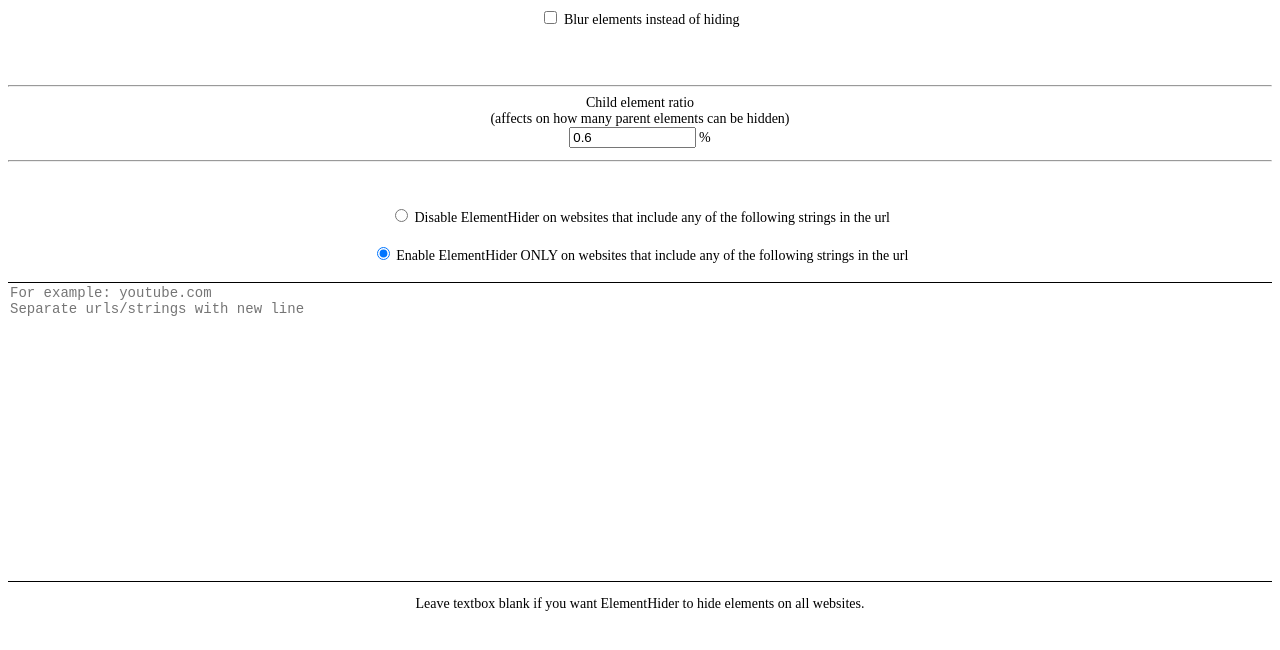
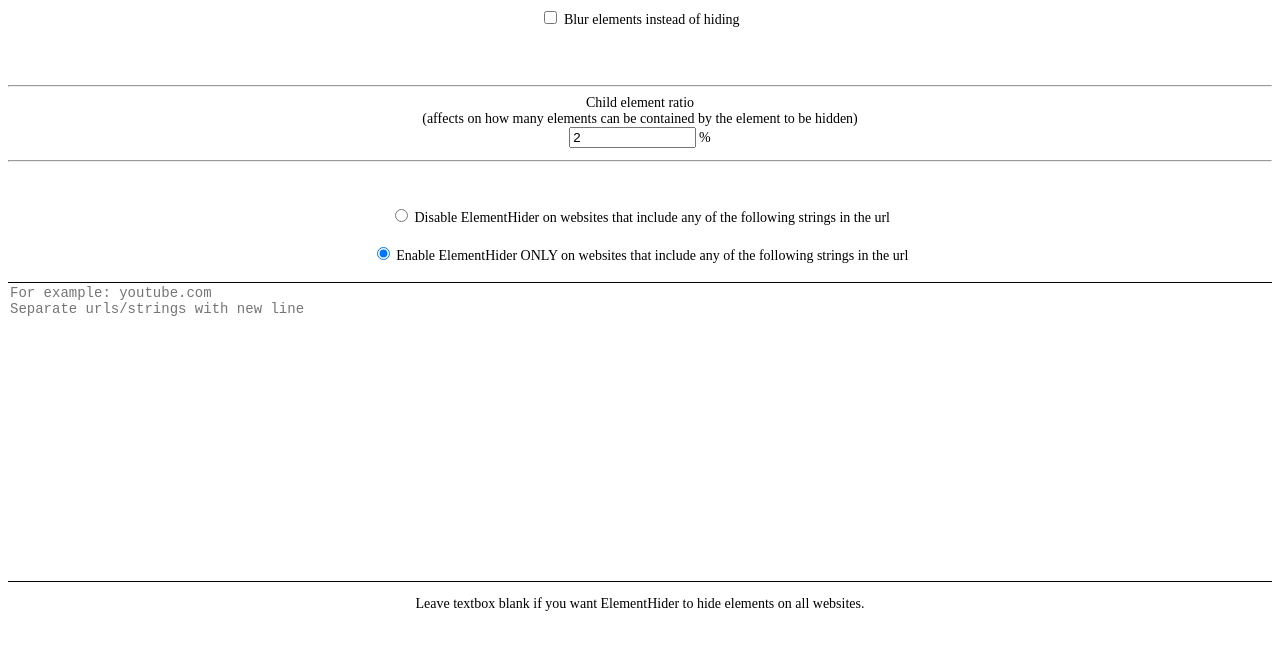
Before and after one commit to hievalt/ElementHider, a browser extension: page src/browser_action/options.html in a window 1280 px wide. Drawn offline with Linux system fonts and the light colour scheme.

Commit message:
def child element ratio set to 2%

```diff
--- a/src/browser_action/options.html
+++ b/src/browser_action/options.html
@@ -23,8 +23,11 @@
     <br />
     <br />
     <hr />
-    <label>Child element ratio <br /> (affects on how many parent elements can be hidden)<br />
-      <input id="childElemRatio" type="text" placeholder = "0.6"/> %
+    <label
+      title="Element with the keyword can contain % of all the elements on the page. Smaller value = more precise hiding but might only hide the text and not the whole social media post etc. Larger value = more likely to hide the keyword element and also nearest parent elements."
+      >Child element ratio <br />
+      (affects on how many elements can be contained by the element to be hidden)<br />
+      <input id="childElemRatio" type="text" placeholder="2" /> %
     </label>
     <hr />
     <br />
--- a/src/browser_action/options.js
+++ b/src/browser_action/options.js
@@ -15,7 +15,7 @@
       result.childElemRatio != undefined
         ? (document.querySelector("#childElemRatio").value =
             result.childElemRatio)
-        : (document.querySelector("#childElemRatio").value = "0.6");
+        : (document.querySelector("#childElemRatio").value = "2");
       document.querySelector("#blurred").checked = result.blurOption;
       if (document.querySelector("#blurred").checked)
         document.querySelector("#hoveringOption").style.display = "inline-block";
--- a/src/inject/inject.js
+++ b/src/inject/inject.js
@@ -29,7 +29,7 @@
     (result) => {
       config.percentage = !isNaN(parseFloat(result.childElemRatio))
         ? parseFloat(result.childElemRatio.replace(",", ".")) / 100
-        : 0.006;
+        : 0.02;
       config.blurOption = result.blurOption;
       config.hoveringOption = result.hoveringOption;
       config.testingMode = result.testingMode;
```
Also changed, not shown: manifest.json.
